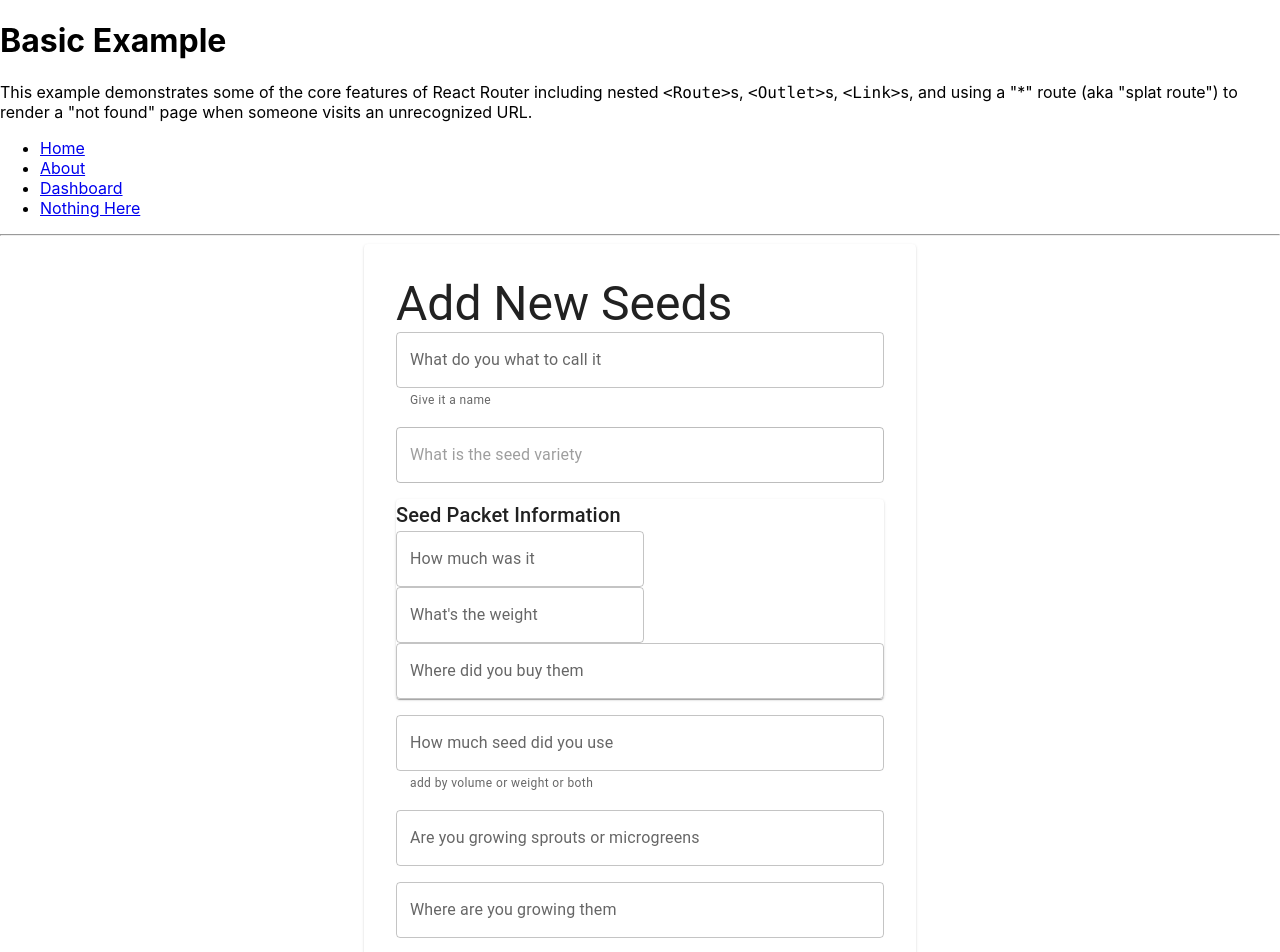
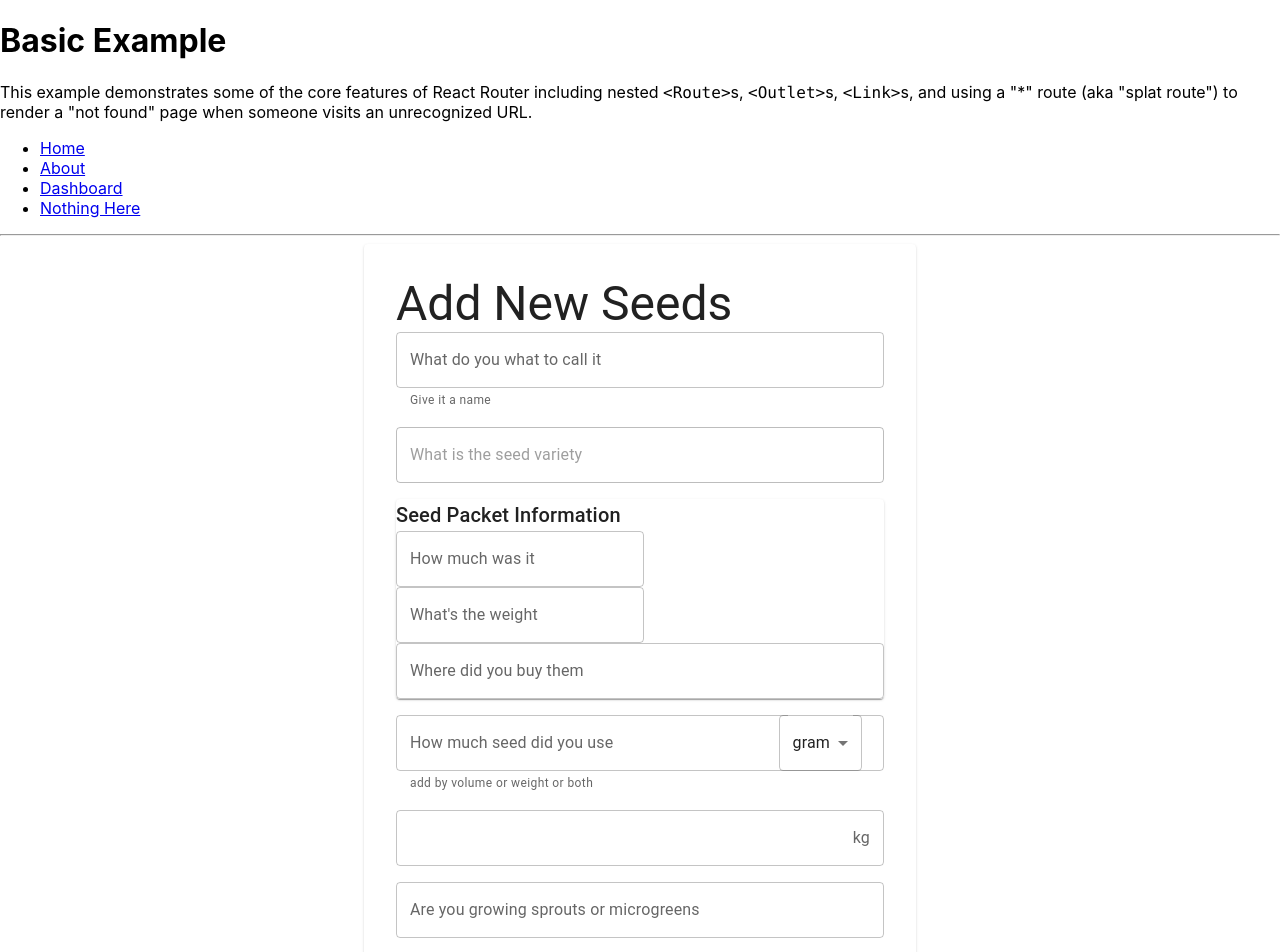
Before and after one commit to danppo/seed-task-tracker, a React (Create React App) app: page / in a window 1280 px wide. Shown: the top 952 px of the page. Built offline with nearby package versions, Linux system fonts and the light colour scheme; the HTML template or start-up script is replaced by a standard one.

Commit message:
added dropdown adornment

```diff
--- a/src/form.tsx
+++ b/src/form.tsx
@@ -1,9 +1,15 @@
 import Card from '@mui/material/Card';
 import Typography from '@mui/material/Typography';
 import TextField from '@mui/material/TextField';
+import InputAdornment from '@mui/material/InputAdornment';
+import OutlinedInput from '@mui/material/OutlinedInput';
 import Stack from '@mui/material/Stack';
 import Button from '@mui/material/Button';
 import { useState } from 'react';
+
+import MenuItem from "@mui/material/MenuItem";
+import FormControl from "@mui/material/FormControl";
+import Select, { SelectChangeEvent } from "@mui/material/Select";
 
 const Form = () => {
 
@@ -19,6 +25,29 @@ const Form = () => {
   const onSubmit = () => {
     console.log('submitted')
   }
+  const handleWeightVolumeChange = (event: SelectChangeEvent) => {
+    console.log('handleWeightVolumeChange');
+    setWeightVolume(event.target.value);
+  }
+
+  const [weightVolume, setWeightVolume] = useState<string>("gram")
+  const WeightAdornment = () => (
+
+    <FormControl>
+      {/* <InputLabel id="demo-simple-select-label">Age</InputLabel> */}
+      <Select
+        labelId="demo-simple-select-label"
+        id="demo-simple-select"
+        value={weightVolume}
+        label="Volume-weight"
+        onChange={handleWeightVolumeChange}
+      >
+        <MenuItem value={"gram"}>gram</MenuItem>
+        <MenuItem value={"teaspoon"}>tsp</MenuItem>
+        <MenuItem value={"tablespoon"}>tbsp</MenuItem>
+      </Select>
+    </FormControl>
+  );
 
 
   return (
@@ -59,8 +88,21 @@ const Form = () => {
           value={seedVolume}
           onChange={(e: React.ChangeEvent<HTMLInputElement>) => setSeedVolume(e.target.value)}
           label="How much seed did you use"
+          InputProps={{
+            endAdornment: <InputAdornment position="start"><WeightAdornment /></InputAdornment>,
+          }}
           helperText="add by volume or weight or both"
         />
+          <OutlinedInput
+            id="outlined-adornment-weight"
+            // value={values.weight}
+            // onChange={handleChange('weight')}
+            endAdornment={<InputAdornment position="end">kg</InputAdornment>}
+            aria-describedby="outlined-weight-helper-text"
+            inputProps={{
+              'aria-label': 'weight',
+            }}
+          />
         {/* TODO: add field with volume or weight or both */}
         <TextField
           fullWidth
```
Also changed, not shown: 1 other file (tests, documents, lock files or other folders).
